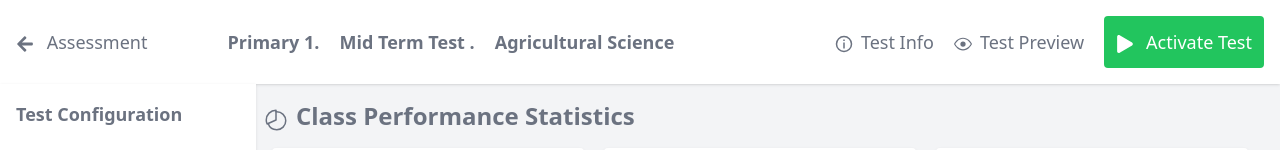
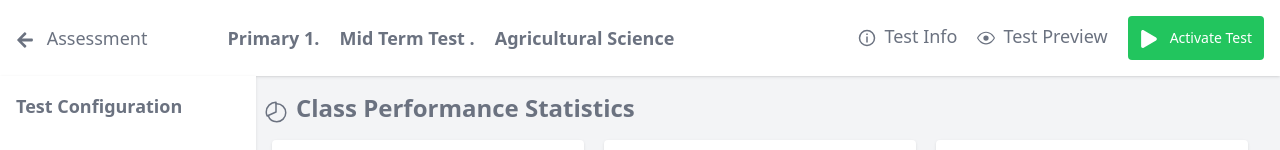
Before and after one commit to samueltuoyo15/Student-Management-Dahsboard, a React (Vite) app: page / in a window 1280 px wide. Shown: the top 150 px of the page. Built offline with nearby package versions, Linux system fonts and the light colour scheme.

Commit message:
Update Header.tsx

```diff
--- a/src/Components/Header.tsx
+++ b/src/Components/Header.tsx
@@ -13,7 +13,7 @@ function Header(){
       <div>
        <span className="mr-5"> <GrCircleInformation className="inline mr-2" />Test Info</span>
        <span className="mr-5"><GoEye className="inline mr-2" />Test Preview</span>
-       <button className="bg-green-500 p-3 rounded inline text-white"><FaPlay className="inline mr-3" />Activate Test</button>
+       <button className="bg-green-500 text-sm p-3 rounded inline text-white"><FaPlay className="inline mr-3 text-lg" />Activate Test</button>
      </div>
     </header>
    )
```
